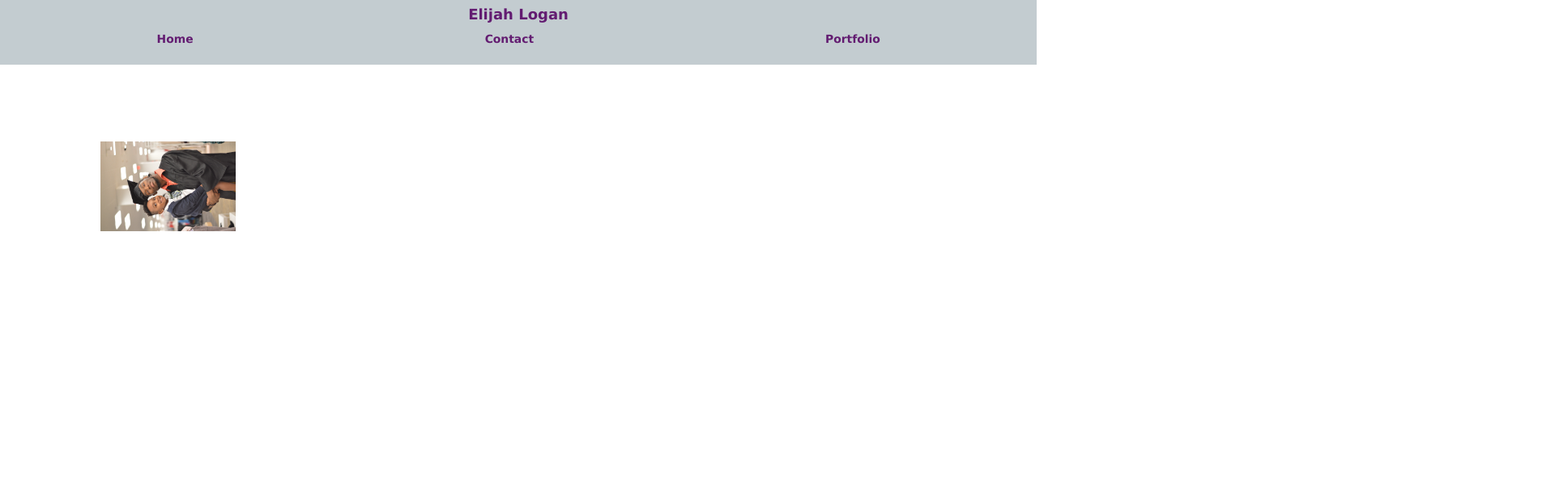
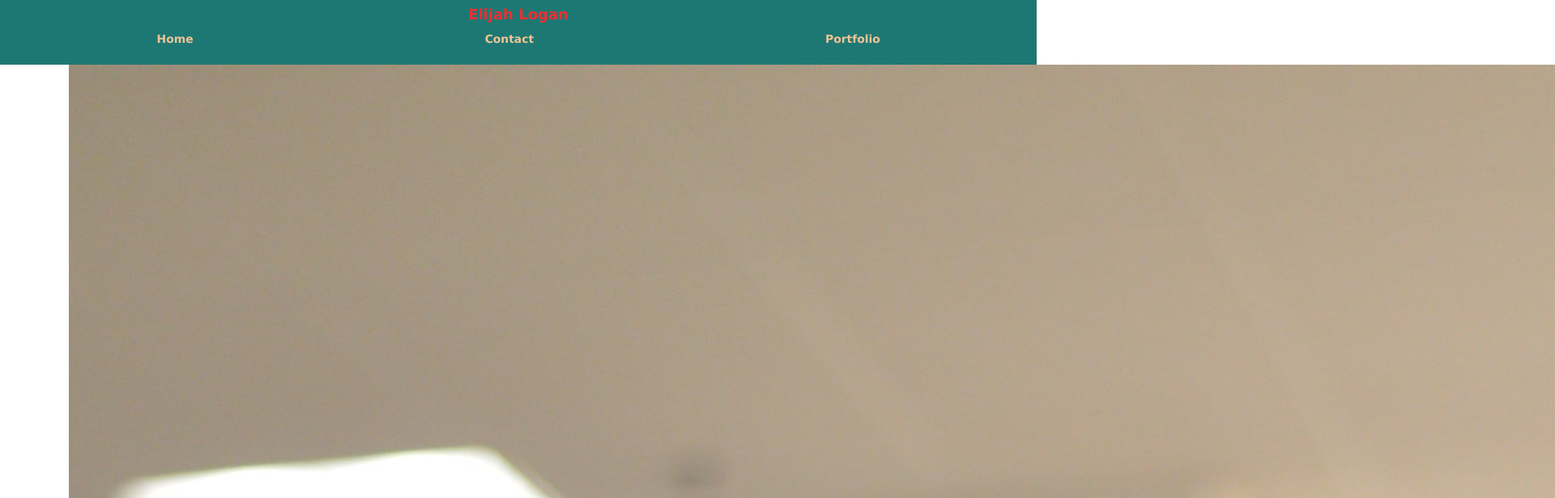
Before and after one commit to ElijahLogan/ElijahLogan.github.io, a plain HTML site: page index.html in a window 1280 px wide. Shown: the top 616 px of the page at 81% size, 1920 px wide, since content can reach past the window. Drawn offline with nearby package versions, Linux system fonts and the light colour scheme.

Commit message:
changing the color scheme of the site

```diff
--- a/index.css
+++ b/index.css
@@ -14,7 +14,7 @@ html {
     flex-direction: row;
     align-items: center;
     flex-wrap: wrap;
-    background-color: rgb(195, 204, 208);
+    background-color:#1d7874;
     height: 4.44rem;
     padding: 0 12%;
     font-family: Verdana, sans-serif;
@@ -36,7 +36,7 @@ html {
 }
 
 .navigation li a {
-    color: rgb(99, 28, 113);
+    color:#f0c495;
 }
 
 .navigation span {
@@ -45,17 +45,5 @@ html {
     justify-content: center;
     width: 100%;
     font-size: 1rem;
-    color: rgb(99, 28, 113);
+    color:#ee2e31;
 }
-
-.container{
-    max-width: 10%;
-    margin: 0 auto;
-}
-
-.container img{
-    height: 10%;
-  width:10%;
-  margin:6%;
-  transform:rotate(-90deg);
-}
```
